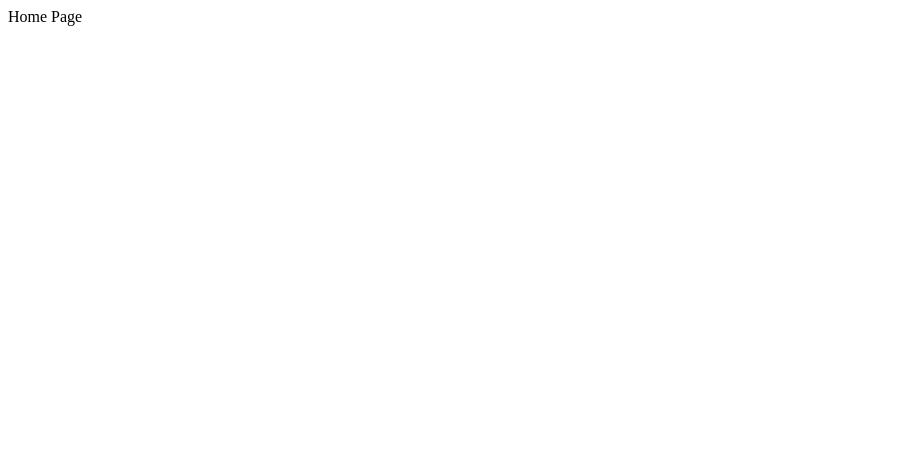
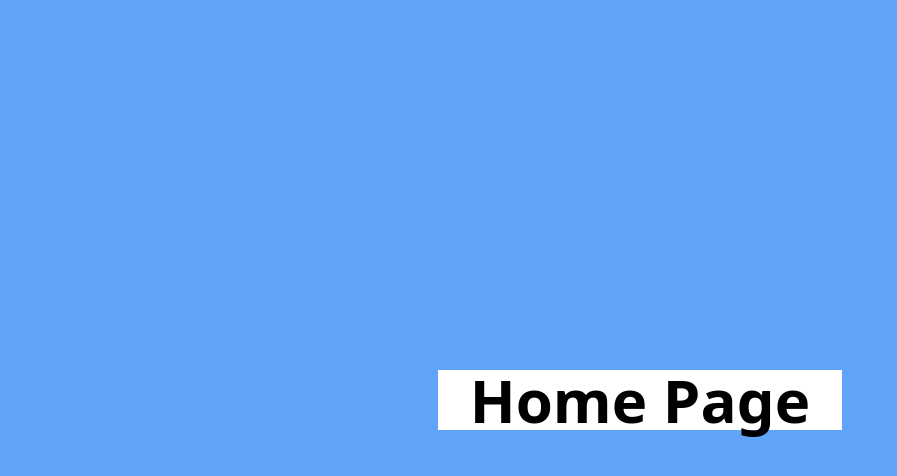
Before and after one commit to devempreendedor/next-boilerplate, a Next.js app: page / in a window 1280 px wide. Shown: the top 476 px of the page, without its empty margins (0-897 px from the left). Built offline with nearby package versions, Linux system fonts and the light colour scheme.

Commit message:
feat: add _app

```diff
--- /dev/null
+++ b/src/pages/_app.tsx
@@ -0,0 +1,8 @@
+import { AppProps } from 'next/app'
+import 'styles/main.css'
+
+function MyApp({ Component, pageProps }: AppProps) {
+  return <Component {...pageProps} />
+}
+
+export default MyApp
--- a/src/pages/index.tsx
+++ b/src/pages/index.tsx
@@ -1,5 +1,9 @@
 const HomePage = () => {
-  return <div>Home Page</div>
+  return (
+    <div className="h-screen bg-blue-400 flex items-center justify-center">
+      <h1 className="text-6xl font-semibold bg-white px-8">Home Page</h1>
+    </div>
+  )
 }
 
 export default HomePage
```
